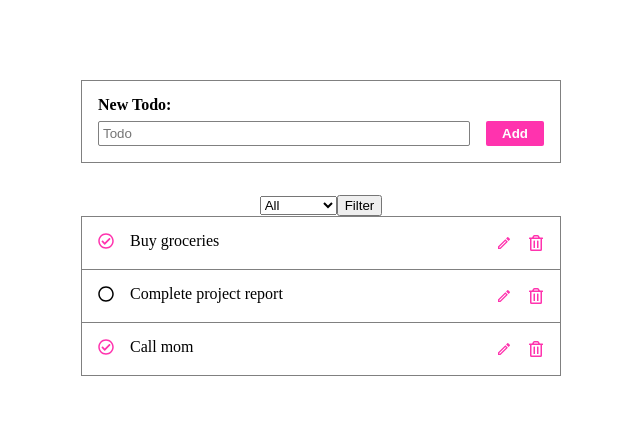
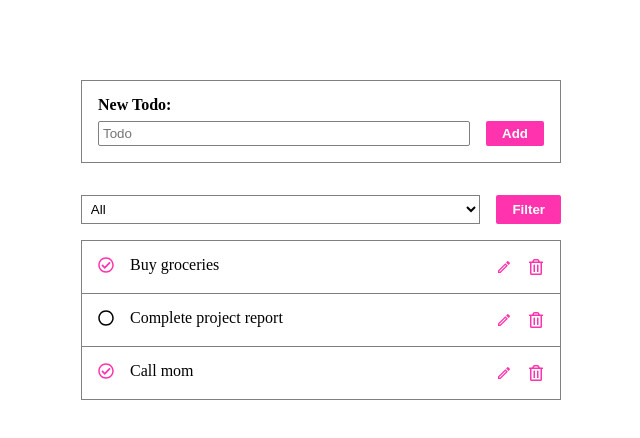
Before and after one commit to AndrKirienko/FS_JS_Home_Works, a React app: page / in a window 1280 px wide. Shown: the top 438 px of the page, without its empty margins (319-959 px from the left). Built offline with nearby package versions, Linux system fonts and the light colour scheme; the HTML template or start-up script is replaced by a standard one.

Commit message:
Add styles for filtes

```diff
--- /dev/null
+++ b/src/components/TodoFilter/TodoFilter.module.sass
@@ -0,0 +1,25 @@
+@use './../../../constants' as *
+
+.filterWrapper
+	width: 30rem
+	margin-bottom: 1rem
+	display: flex
+	gap: 1rem
+
+.selectSection
+	width: 100%
+	padding: 4.8px
+	background: none
+	cursor: pointer
+	border: 1px solid gray
+	outline: none
+
+.btnFilter
+	@extend %btnHAF
+	background-color: $primaryColor
+	color: white
+	border-radius: .125rem
+	padding: 0 1rem
+	font-weight: 600
+	&:hover
+		transform: scale(1.02)
--- a/src/components/TodoFilter/index.jsx
+++ b/src/components/TodoFilter/index.jsx
@@ -1,6 +1,7 @@
 import { Field, Form, Formik } from 'formik'
 import { connect } from 'react-redux'
 import { filterTodo } from '../../store/slices/todoSlice'
+import styles from './TodoFilter.module.sass'
 
 function TodoFilter({ filter }) {
   const initialValues = {
@@ -13,13 +14,15 @@ function TodoFilter({ filter }) {
   return (
     <>
       <Formik initialValues={initialValues} onSubmit={submitHandler}>
-        <Form>
-          <Field as="select" name="filter">
+        <Form className={styles.filterWrapper}>
+          <Field className={styles.selectSection} as="select" name="filter">
             <option value="all">All</option>
             <option value="done">Done</option>
             <option value="notDone">Not done</option>
           </Field>
-          <button type="submit">Filter</button>
+          <button className={styles.btnFilter} type="submit">
+            Filter
+          </button>
         </Form>
       </Formik>
     </>
```
